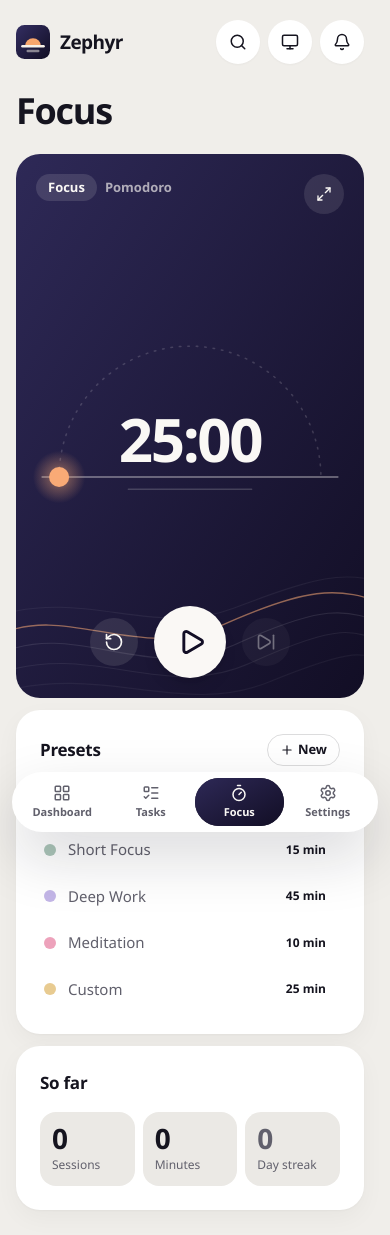
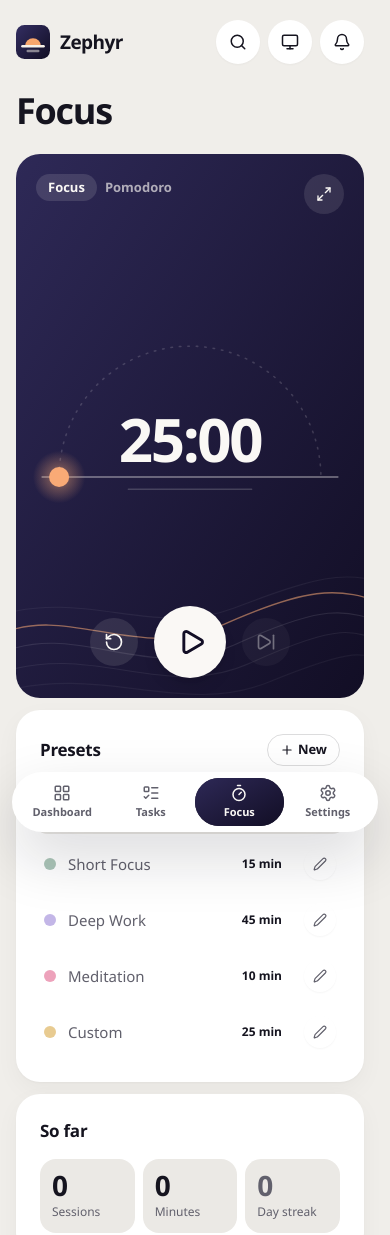
Before and after one commit to dominikkoenitzer/Zephyr, a React (Vite) app: page /focus in a window 390 px wide. Shown: the top 1235 px of the page. Built offline with nearby package versions, Linux system fonts and the light colour scheme.

Commit message:
Show the preset actions on phones, which cannot hover

```diff
--- a/src/components/FocusTimer/PomodoroTimer.jsx
+++ b/src/components/FocusTimer/PomodoroTimer.jsx
@@ -265,6 +265,36 @@ const PomodoroTimer = () => {
                         )}
                       </span>
                     </span>
+
+                    {/* Phones never hover, so the row's actions are always there. */}
+                    <span className="flex items-center gap-1 sm:hidden">
+                      <button
+                        type="button"
+                        aria-label={`Edit ${preset.name}`}
+                        className="flex h-8 w-8 items-center justify-center rounded-full bg-card text-muted-foreground shadow-(--shadow-sm)"
+                        onClick={(e) => {
+                          e.stopPropagation();
+                          setEditingPreset(preset);
+                          setNewPresetName(preset.name);
+                          setIsSettingsOpen(true);
+                        }}
+                      >
+                        <Edit2 className="h-3.5 w-3.5" />
+                      </button>
+                      {!isDefault && (
+                        <button
+                          type="button"
+                          aria-label={`Delete ${preset.name}`}
+                          className="flex h-8 w-8 items-center justify-center rounded-full bg-card text-muted-foreground shadow-(--shadow-sm)"
+                          onClick={(e) => {
+                            e.stopPropagation();
+                            handleDeletePreset(preset.id);
+                          }}
+                        >
+                          <Trash2 className="h-3.5 w-3.5" />
+                        </button>
+                      )}
+                    </span>
                   </div>
                 </li>
               );
```
